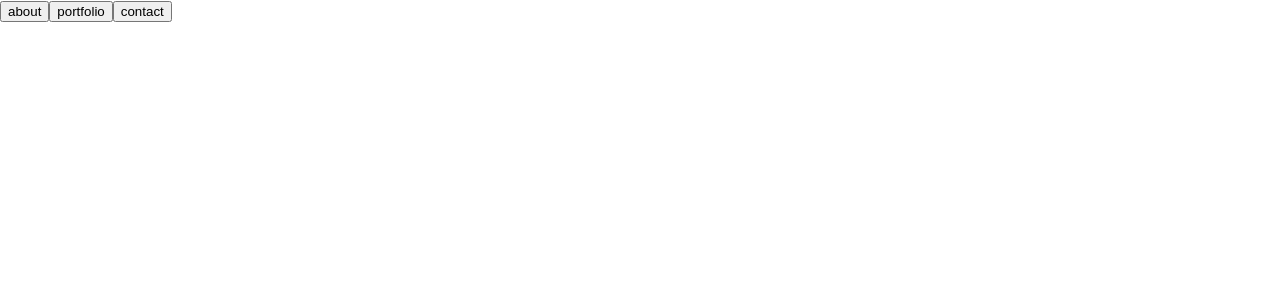
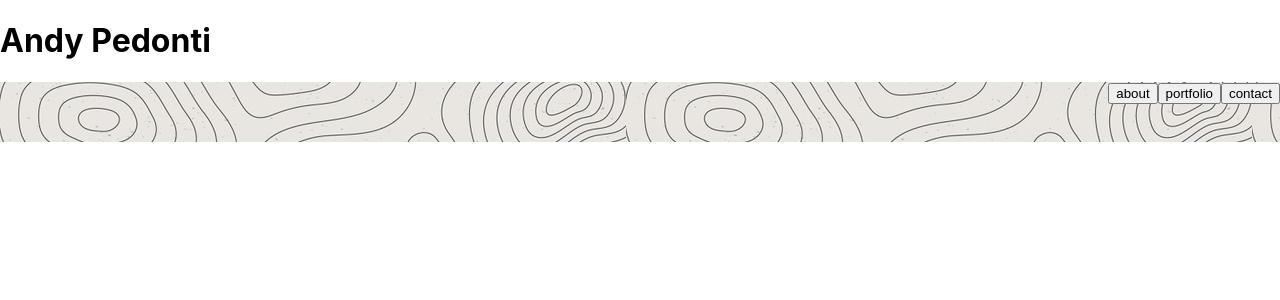
Before and after one commit to andypedonti/reactPortfolio, a React (Create React App) app: page / in a window 1280 px wide. Shown: the top 300 px of the page. Built offline with nearby package versions, Linux system fonts and the light colour scheme.

Commit message:
the buttons have a background

```diff
--- a/package.json
+++ b/package.json
@@ -6,6 +6,7 @@
     "@testing-library/jest-dom": "^4.2.4",
     "@testing-library/react": "^9.5.0",
     "@testing-library/user-event": "^7.2.1",
+    "bootstrap": "^4.5.2",
     "react": "^16.13.1",
     "react-dom": "^16.13.1",
     "react-scripts": "3.4.3"
--- a/src/components/Navbar/index.js
+++ b/src/components/Navbar/index.js
@@ -1,12 +1,26 @@
 import React from "react";
+import "./style.css";
 
 function NavBar() {
     return (
-        <div>
-            <button>about</button>
-            <button>portfolio</button>
-            <button>contact</button>
-        </div>
+
+        <wrapper >
+
+
+
+            <h1 className="andy">Andy Pedonti </h1>
+            <div className="buttonBar">
+
+                <div className="buttons">
+                    <button>about</button>
+                    <button>portfolio</button>
+                    <button>contact</button>
+                </div>
+            </div>
+
+        </wrapper>
+
+
     )
 }
 
--- a/src/components/Navbar/style.css
+++ b/src/components/Navbar/style.css
@@ -0,0 +1,12 @@
+
+.buttonBar
+ {
+    height: 60px;
+    width: 100%;
+    background-image: url(../pics/topographic-map-background-concept_23-2148577575.jpg);
+
+}
+
+.buttons {
+    float: right;
+}
--- a/src/components/Portfolio/index.js
+++ b/src/components/Portfolio/index.js
@@ -0,0 +1 @@
+import React from "react";
```
Also changed, not shown: src/components/pics/topographic-map-background-concept_23-2148577575.jpg (added), 1 other file (tests, documents, lock files or other folders).
